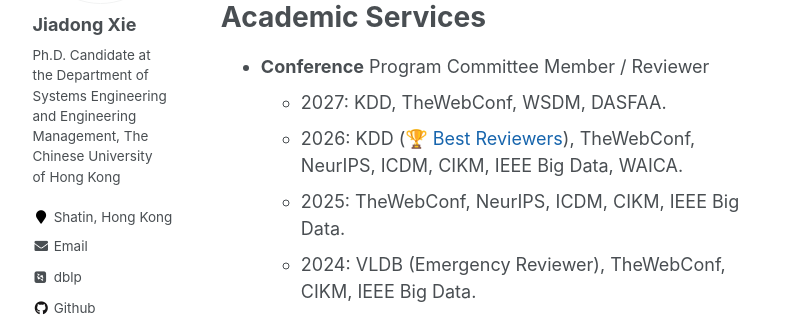
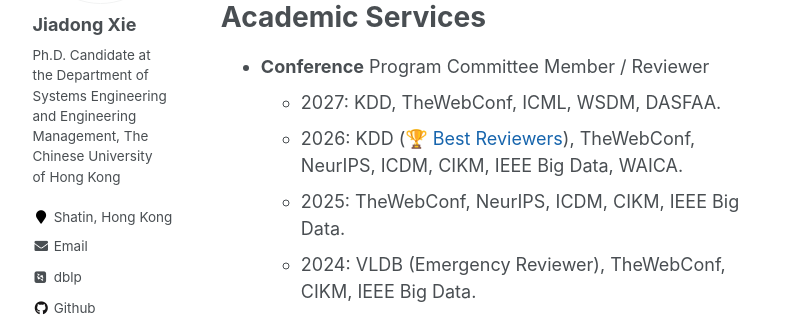
Before and after one commit to Xiejiadong/Xiejiadong.github.io, a Jekyll site: the page built from _pages/about.md, in a window 1280 px wide and 900 px high, scrolled down 893 px. Shown: the part 168-485 px from the top of the window, without its empty margins (163-960 px from the left). Built offline with Jekyll 4.4.1, drawn with Linux system fonts in a browser that asks for light colours; some web fonts are replaced.

Commit message:
Update about.md

```diff
--- a/_pages/about.md
+++ b/_pages/about.md
@@ -22,7 +22,7 @@ My research interests lie in **data management and query processing**, particula
 Academic Services
 ======
 - **Conference** Program Committee Member / Reviewer
-  - 2027: KDD, TheWebConf, WSDM, DASFAA.
+  - 2027: KDD, TheWebConf, ICML, WSDM, DASFAA.
   - 2026: KDD (🏆 [Best Reviewers](https://kdd2026.kdd.org/kdd-best-reviewers/#research)), TheWebConf, NeurIPS, ICDM, CIKM, IEEE Big Data, WAICA.
   - 2025: TheWebConf, NeurIPS, ICDM, CIKM, IEEE Big Data.
   - 2024: VLDB (Emergency Reviewer), TheWebConf, CIKM, IEEE Big Data.
```
